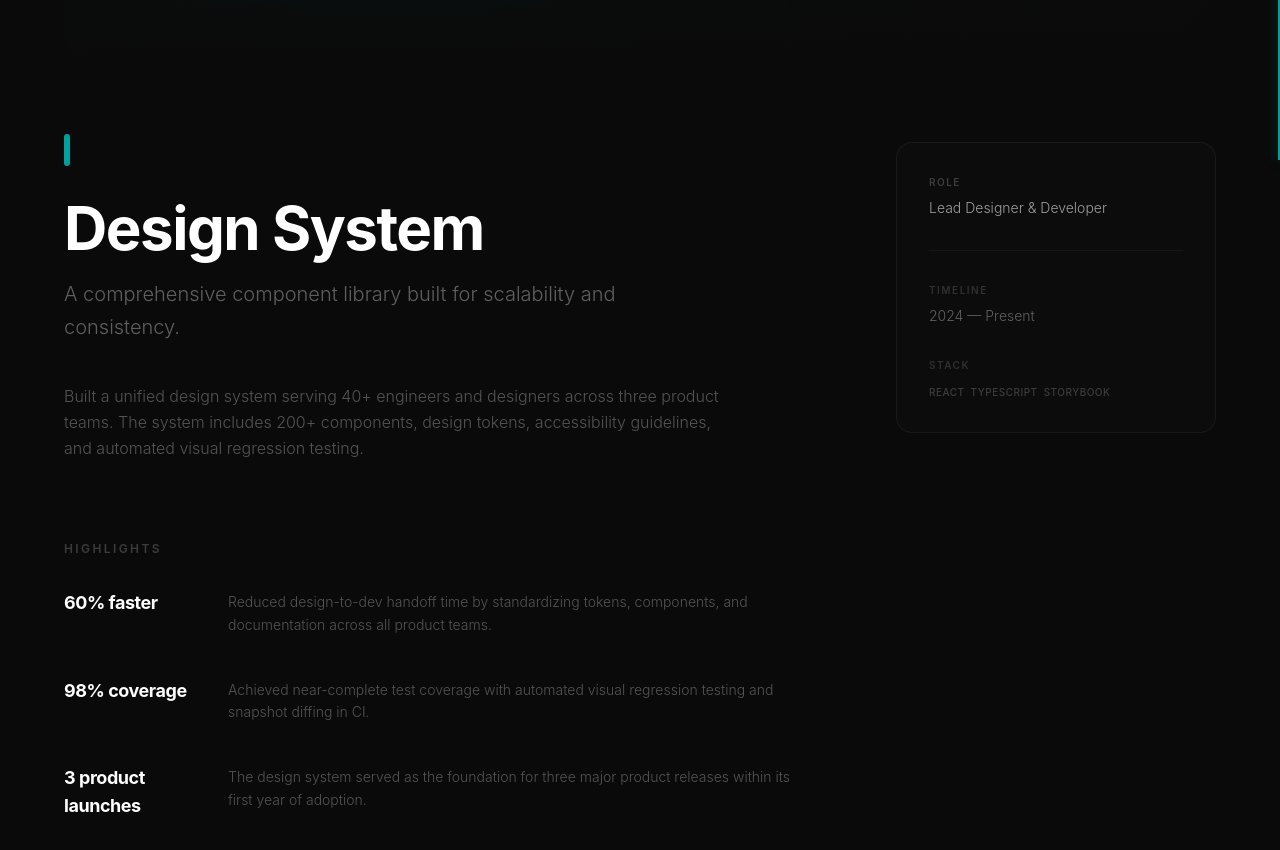
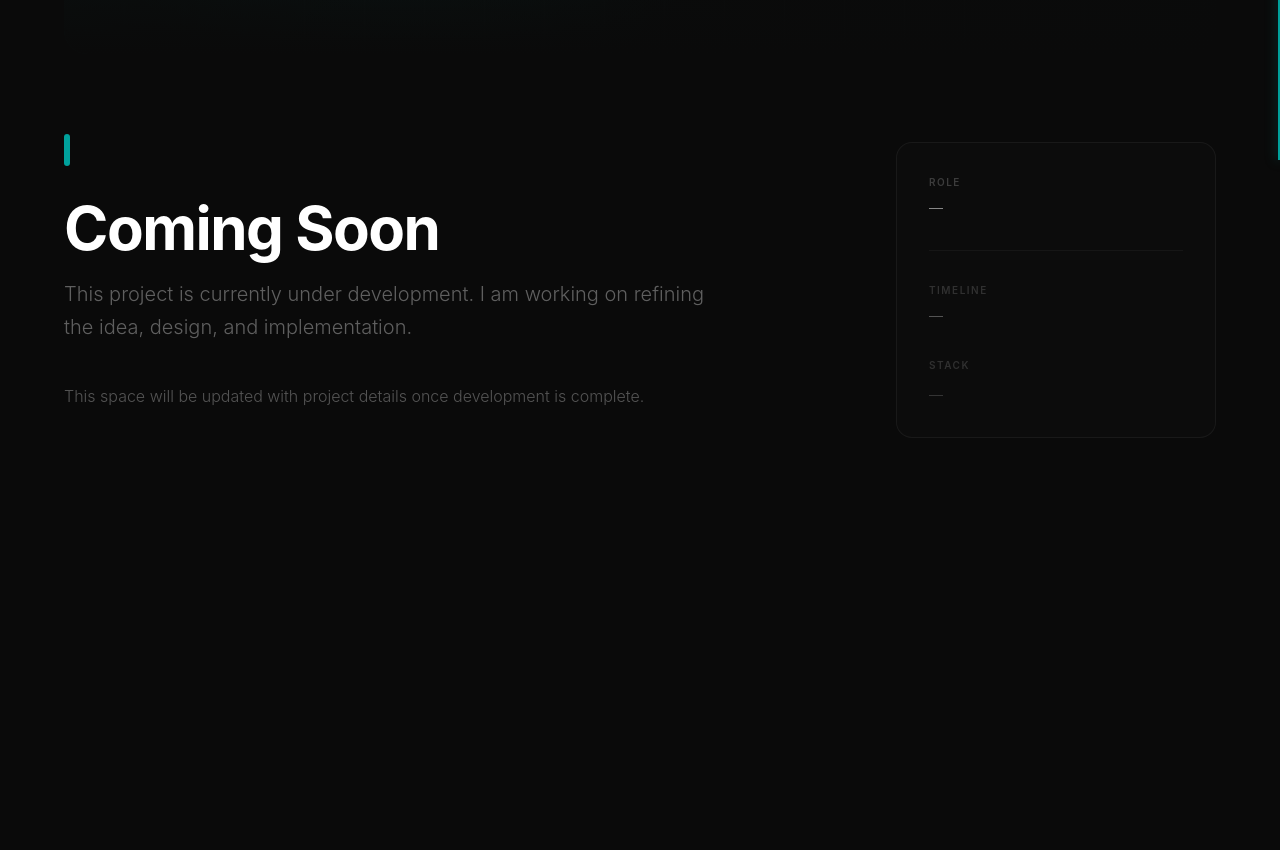
Before and after one commit to Ydnam-yyy/portfolio, a Next.js app: page /projects/project-1 in a window 1280 px wide. Shown: the part 640-1490 px from the top of the page. After the commit the page ends 1289 px from the top, so only its background shows below. Built offline with nearby package versions, Linux system fonts and the light colour scheme.

Commit message:
Update contact data and sanitize projects with Coming Soon placeholders

```diff
--- a/src/app/projects/[id]/page.tsx
+++ b/src/app/projects/[id]/page.tsx
@@ -2,217 +2,20 @@
 
 import { motion } from "framer-motion";
 import Link from "next/link";
-import { useParams } from "next/navigation";
 
-const projectData: Record<
-  string,
-  {
-    title: string;
-    description: string;
-    longDescription: string;
-    accent: string;
-    tags: string[];
-    role: string;
-    timeline: string;
-    highlights: { metric: string; context: string }[];
-    visual: string; // hex color for abstract visual block
-  }
-> = {
-  "project-1": {
-    title: "Design System",
+const project = {
+  title: "Coming Soon",
   description:
-      "A comprehensive component library built for scalability and consistency.",
-    longDescription:
-      "Built a unified design system serving 40+ engineers and designers across three product teams. The system includes 200+ components, design tokens, accessibility guidelines, and automated visual regression testing.",
+    "This project is currently under development. I am working on refining the idea, design, and implementation.",
   accent: "#00A19C",
-    tags: ["React", "TypeScript", "Storybook"],
-    role: "Lead Designer & Developer",
-    timeline: "2024 — Present",
+  tags: [] as string[],
+  role: "—",
+  timeline: "—",
   visual: "#00A19C",
-    highlights: [
-      {
-        metric: "60% faster",
-        context:
-          "Reduced design-to-dev handoff time by standardizing tokens, components, and documentation across all product teams.",
-      },
-      {
-        metric: "98% coverage",
-        context:
-          "Achieved near-complete test coverage with automated visual regression testing and snapshot diffing in CI.",
-      },
-      {
-        metric: "3 product launches",
-        context:
-          "The design system served as the foundation for three major product releases within its first year of adoption.",
-      },
-    ],
-  },
-  "project-2": {
-    title: "Analytics Dashboard",
-    description:
-      "Real-time data visualization platform with interactive charts.",
-    longDescription:
-      "Designed and built a real-time analytics platform processing millions of events per day. Features include customizable dashboards, anomaly detection, and collaborative annotations.",
-    accent: "#4A90D9",
-    tags: ["Next.js", "D3.js", "WebSocket"],
-    role: "Full-Stack Developer",
-    timeline: "2023 — 2024",
-    visual: "#4A90D9",
-    highlights: [
-      {
-        metric: "5M+ events/day",
-        context:
-          "Processes over five million events daily with sub-second query latency through a custom stream-processing pipeline.",
-      },
-      {
-        metric: "12 chart types",
-        context:
-          "Custom visualization engine supports bar, line, area, scatter, heatmap, funnel, sankey, and five more chart types.",
-      },
-      {
-        metric: "200+ weekly users",
-        context:
-          "Adopted by engineering, product, and executive teams as their primary source of truth for product metrics.",
-      },
-    ],
-  },
-  "project-3": {
-    title: "Creative Studio",
-    description:
-      "A collaborative workspace for designers and developers.",
-    longDescription:
-      "Created a real-time collaborative prototyping tool that bridges the gap between design and code. Supports multiplayer editing, version history, and one-click handoff to production.",
-    accent: "#E8A838",
-    tags: ["Figma", "React", "Node.js"],
-    role: "Product Designer",
-    timeline: "2023",
-    visual: "#E8A838",
-    highlights: [
-      {
-        metric: "Days to hours",
-        context:
-          "Cut prototype iteration cycles from 3-5 days to under 4 hours by enabling real-time collaboration between design and engineering.",
-      },
-      {
-        metric: "Seamless integration",
-        context:
-          "Plugged directly into existing Figma and GitHub workflows with bidirectional sync, eliminating manual export/import steps.",
-      },
-      {
-        metric: "Product of the Year",
-        context:
-          "Recognized by the internal engineering org as the most impactful tooling investment of the year.",
-      },
-    ],
-  },
-  "project-4": {
-    title: "Mobile Experience",
-    description:
-      "Cross-platform mobile application with fluid gestures.",
-    longDescription:
-      "Developed a cross-platform mobile application focusing on gesture-driven navigation and native-feel animations. Built with React Native and custom native modules for performance-critical features.",
-    accent: "#C060A0",
-    tags: ["React Native", "Swift", "Kotlin"],
-    role: "Mobile Developer",
-    timeline: "2022 — 2023",
-    visual: "#C060A0",
-    highlights: [
-      {
-        metric: "4.8 stars",
-        context:
-          "Maintained a 4.8+ average rating across both the App Store and Google Play, with over 50K downloads in the first quarter.",
-      },
-      {
-        metric: "60fps gestures",
-        context:
-          "Every transition, swipe, and spring animation runs at a locked 60 frames per second on all supported devices.",
-      },
-      {
-        metric: "85% code sharing",
-        context:
-          "Shared 85% of the codebase between iOS and Android while preserving platform-native feel on both operating systems.",
-      },
-    ],
-  },
-  "project-5": {
-    title: "E-Commerce Platform",
-    description:
-      "High-performance storefront with dynamic merchandising.",
-    longDescription:
-      "Architected a high-performance e-commerce platform with server-side rendering, edge caching, and a headless CMS. Features include dynamic pricing, personalized recommendations, and a one-click checkout flow.",
-    accent: "#00A19C",
-    tags: ["Next.js", "Stripe", "Postgres"],
-    role: "Tech Lead",
-    timeline: "2022",
-    visual: "#00807D",
-    highlights: [
-      {
-        metric: "Lighthouse 98",
-        context:
-          "Achieved a perfect performance baseline with 98+ Lighthouse scores across all pages through aggressive SSR and edge caching.",
-      },
-      {
-        metric: "35% conversion lift",
-        context:
-          "Redesigned checkout flow and product discovery, resulting in a 35% increase in conversion rate within the first month.",
-      },
-      {
-        metric: "Zero downtime",
-        context:
-          "Built a blue-green deployment pipeline with automated canary releases, achieving zero-downtime deploys for 18 consecutive months.",
-      },
-    ],
-  },
-  "project-6": {
-    title: "AI Content Tool",
-    description:
-      "Intelligent content generation powered by machine learning.",
-    longDescription:
-      "Built an AI-powered content platform that helps teams generate, curate, and optimize content at scale. Features include smart templates, tone adjustment, SEO optimization, and multi-language support.",
-    accent: "#4A90D9",
-    tags: ["Python", "FastAPI", "React"],
-    role: "ML Engineer & Designer",
-    timeline: "2021 — 2022",
-    visual: "#2E6AB0",
-    highlights: [
-      {
-        metric: "75% time reduction",
-        context:
-          "Cut average content production time from 4 hours to under 1 hour with AI-assisted generation and smart templates.",
-      },
-      {
-        metric: "12 languages",
-        context:
-          "Built automatic translation and localization pipeline supporting 12 languages with tone and cultural adaptation.",
-      },
-      {
-        metric: "50K+ monthly",
-        context:
-          "Platform generates and optimizes over 50,000 pieces of content each month across blog, social, and email channels.",
-      },
-    ],
-  },
+  highlights: [] as { metric: string; context: string }[],
 };
 
 export default function ProjectDetailPage() {
-  const { id } = useParams();
-  const project = projectData[id as string];
-
-  if (!project) {
-    return (
-      <div className="min-h-screen bg-[#0a0a0a] flex items-center justify-center">
-        <div className="text-center">
-          <h1 className="text-2xl font-bold text-white mb-4">
-            Project not found
-          </h1>
-          <Link href="/projects" className="text-[#00A19C] hover:underline">
-            Back to projects
-          </Link>
-        </div>
-      </div>
-    );
-  }
-
   return (
     <div className="min-h-screen bg-[#0a0a0a]">
       <div className="max-w-[1440px] mx-auto px-8 md:px-16 pt-32 pb-40">
@@ -237,7 +40,6 @@ export default function ProjectDetailPage() {
           animate={{ opacity: 1, y: 0 }}
           transition={{ duration: 0.6, delay: 0.05, ease: "easeOut" }}
         >
-          {/* Abstract gradient visual — replace with actual screenshot when available */}
           <div
             className="absolute inset-0"
             style={{
@@ -250,7 +52,6 @@ export default function ProjectDetailPage() {
               background: `radial-gradient(600px circle at 30% 40%, ${project.visual}20, transparent 60%)`,
             }}
           />
-          {/* Decorative grid lines */}
           <div
             className="absolute inset-0 opacity-[0.03]"
             style={{
@@ -259,13 +60,11 @@ export default function ProjectDetailPage() {
               backgroundSize: "60px 60px",
             }}
           />
-          {/* Centered visual label */}
           <div className="absolute inset-0 flex items-center justify-center">
             <p className="text-[10px] font-semibold tracking-[0.3em] text-white/10 uppercase">
               Project Preview
             </p>
           </div>
-          {/* Bottom gradient fade */}
           <div className="absolute bottom-0 left-0 right-0 h-32 bg-gradient-to-t from-[#0a0a0a] to-transparent" />
         </motion.div>
 
@@ -276,7 +75,6 @@ export default function ProjectDetailPage() {
             animate={{ opacity: 1, y: 0 }}
             transition={{ duration: 0.5, delay: 0.1 }}
           >
-            {/* Accent indicator */}
             <div
               className="w-1.5 h-8 rounded-full mb-8"
               style={{ backgroundColor: project.accent }}
@@ -291,29 +89,31 @@ export default function ProjectDetailPage() {
             </p>
 
             <p className="text-base text-white/30 font-light leading-relaxed max-w-2xl mb-20">
-              {project.longDescription}
+              This space will be updated with project details once development is complete.
             </p>
 
-            {/* Highlights — story blocks */}
+            {/* Highlights — empty for now */}
+            {project.highlights.length > 0 && (
+              <>
                 <h2 className="text-xs font-semibold tracking-[0.2em] text-white/20 uppercase mb-8">
                   Highlights
                 </h2>
                 <div className="space-y-10">
                   {project.highlights.map((h) => (
                     <div key={h.metric} className="flex items-start gap-6">
-                  {/* Metric — primary weight */}
                       <div className="min-w-[140px]">
                         <p className="text-lg font-bold text-white tracking-tight">
                           {h.metric}
                         </p>
                       </div>
-                  {/* Context — secondary */}
                       <p className="text-sm text-white/30 font-light leading-relaxed pt-0.5">
                         {h.context}
                       </p>
                     </div>
                   ))}
                 </div>
+              </>
+            )}
           </motion.div>
 
           {/* Sidebar */}
@@ -324,7 +124,6 @@ export default function ProjectDetailPage() {
             transition={{ duration: 0.5, delay: 0.2 }}
           >
             <div className="space-y-8 p-8 rounded-2xl border border-white/[0.05] bg-white/[0.01]">
-              {/* Primary: Role */}
               <div>
                 <p className="text-[10px] font-semibold tracking-[0.15em] text-white/20 uppercase mb-2">
                   Role
@@ -336,7 +135,6 @@ export default function ProjectDetailPage() {
 
               <div className="h-px bg-white/[0.04]" />
 
-              {/* Secondary: Timeline */}
               <div>
                 <p className="text-[10px] font-semibold tracking-[0.15em] text-white/15 uppercase mb-2">
                   Timeline
@@ -346,20 +144,25 @@ export default function ProjectDetailPage() {
                 </p>
               </div>
 
-              {/* Secondary: Stack */}
               <div>
                 <p className="text-[10px] font-semibold tracking-[0.15em] text-white/15 uppercase mb-3">
                   Stack
                 </p>
                 <div className="flex flex-wrap gap-1.5">
-                  {project.tags.map((tag) => (
+                  {project.tags.length > 0 ? (
+                    project.tags.map((tag) => (
                       <span
                         key={tag}
                         className="text-[10px] font-medium tracking-wider text-white/20 uppercase"
                       >
                         {tag}
                       </span>
-                  ))}
+                    ))
+                  ) : (
+                    <span className="text-sm text-white/20 font-light">
+                      —
+                    </span>
+                  )}
                 </div>
               </div>
             </div>
--- a/src/app/projects/page.tsx
+++ b/src/app/projects/page.tsx
@@ -7,44 +7,44 @@ import Link from "next/link";
 const projects = [
   {
     id: "project-1",
-    title: "Design System",
-    description: "A comprehensive component library built for scalability and consistency across multiple products.",
-    tags: ["React", "TypeScript", "Storybook"],
+    title: "Coming Soon",
+    description: "This project is currently in development. Details will be available soon.",
+    tags: [],
     accent: "#00A19C",
   },
   {
     id: "project-2",
-    title: "Analytics Dashboard",
-    description: "Real-time data visualization platform with interactive charts and customizable widgets.",
-    tags: ["Next.js", "D3.js", "WebSocket"],
+    title: "Coming Soon",
+    description: "This project is currently in development. Details will be available soon.",
+    tags: [],
     accent: "#4A90D9",
   },
   {
     id: "project-3",
-    title: "Creative Studio",
-    description: "A collaborative workspace for designers and developers to prototype and iterate together.",
-    tags: ["Figma", "React", "Node.js"],
+    title: "Coming Soon",
+    description: "This project is currently in development. Details will be available soon.",
+    tags: [],
     accent: "#E8A838",
   },
   {
     id: "project-4",
-    title: "Mobile Experience",
-    description: "Cross-platform mobile application with fluid gestures and native-feel interactions.",
-    tags: ["React Native", "Swift", "Kotlin"],
+    title: "Coming Soon",
+    description: "This project is currently in development. Details will be available soon.",
+    tags: [],
     accent: "#C060A0",
   },
   {
     id: "project-5",
-    title: "E-Commerce Platform",
-    description: "High-performance storefront with dynamic merchandising and seamless checkout flow.",
-    tags: ["Next.js", "Stripe", "Postgres"],
+    title: "Coming Soon",
+    description: "This project is currently in development. Details will be available soon.",
+    tags: [],
     accent: "#00A19C",
   },
   {
     id: "project-6",
-    title: "AI Content Tool",
-    description: "Intelligent content generation and curation platform powered by machine learning models.",
-    tags: ["Python", "FastAPI", "React"],
+    title: "Coming Soon",
+    description: "This project is currently in development. Details will be available soon.",
+    tags: [],
     accent: "#4A90D9",
   },
 ];
@@ -94,11 +94,16 @@ function ProjectCard({
           onMouseMove={handleMouseMove}
           onMouseLeave={handleMouseLeave}
         >
-          {/* Accent bar */}
+          {/* Accent bar + badge */}
+          <div className="flex items-center justify-between mb-5">
             <div
-            className="w-1 h-5 rounded-full mb-5"
+              className="w-1 h-5 rounded-full"
               style={{ backgroundColor: project.accent }}
             />
+            <span className="text-[9px] font-medium tracking-[0.15em] text-white/10 uppercase border border-white/[0.04] rounded-full px-2.5 py-0.5">
+              Coming Soon
+            </span>
+          </div>
 
           {/* Title */}
           <h3 className="text-lg font-bold text-white tracking-tight mb-2">
@@ -111,6 +116,7 @@ function ProjectCard({
           </p>
 
           {/* Tags */}
+          {project.tags.length > 0 && (
             <div className="flex flex-wrap gap-x-4 gap-y-1.5">
               {project.tags.map((tag) => (
                 <span
@@ -121,6 +127,7 @@ function ProjectCard({
                 </span>
               ))}
             </div>
+          )}
         </div>
       </Link>
     </motion.div>
```
Also changed, not shown: src/components/ContactModal.tsx (+12 -7 lines). Lines whose indentation alone changed are shown as unchanged.
